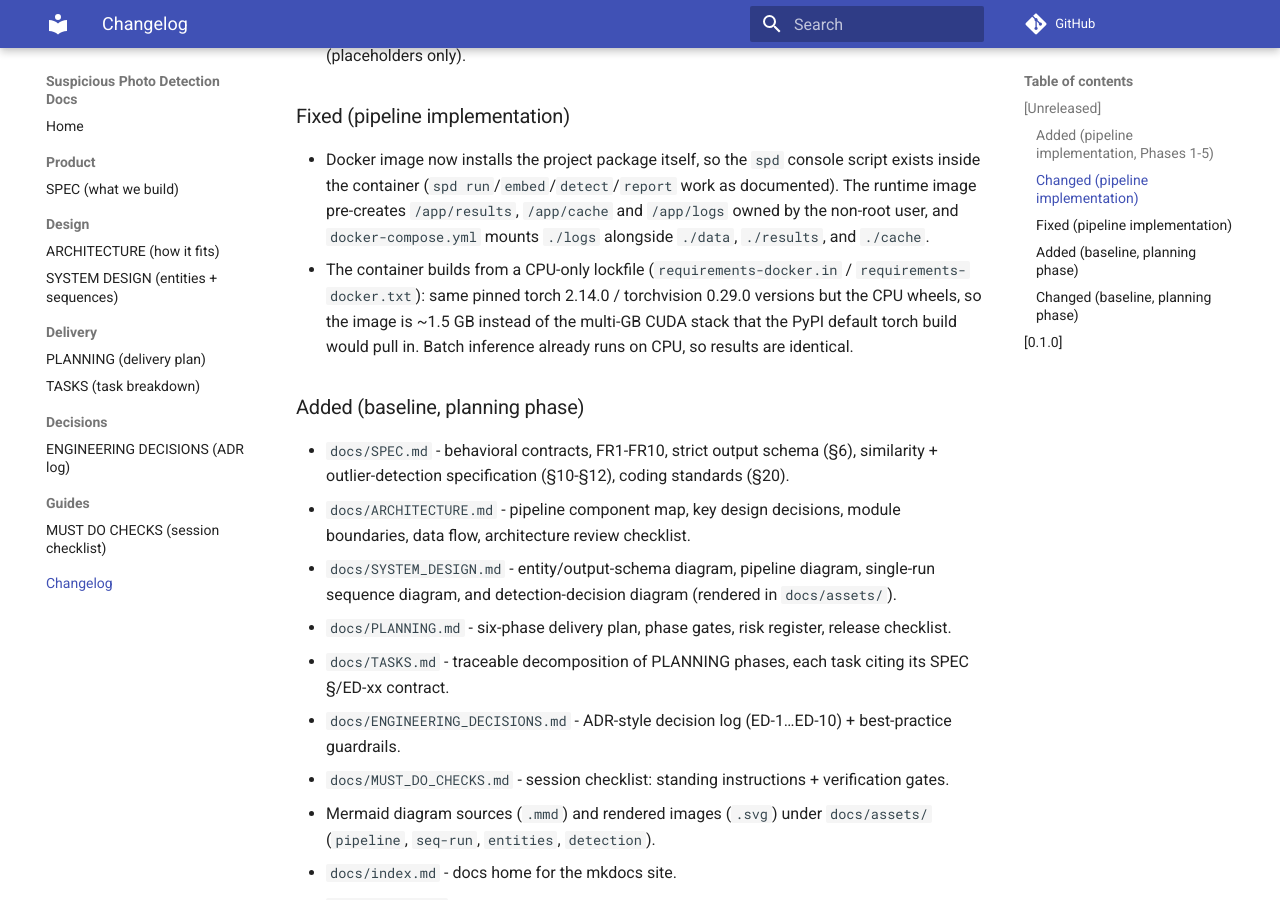
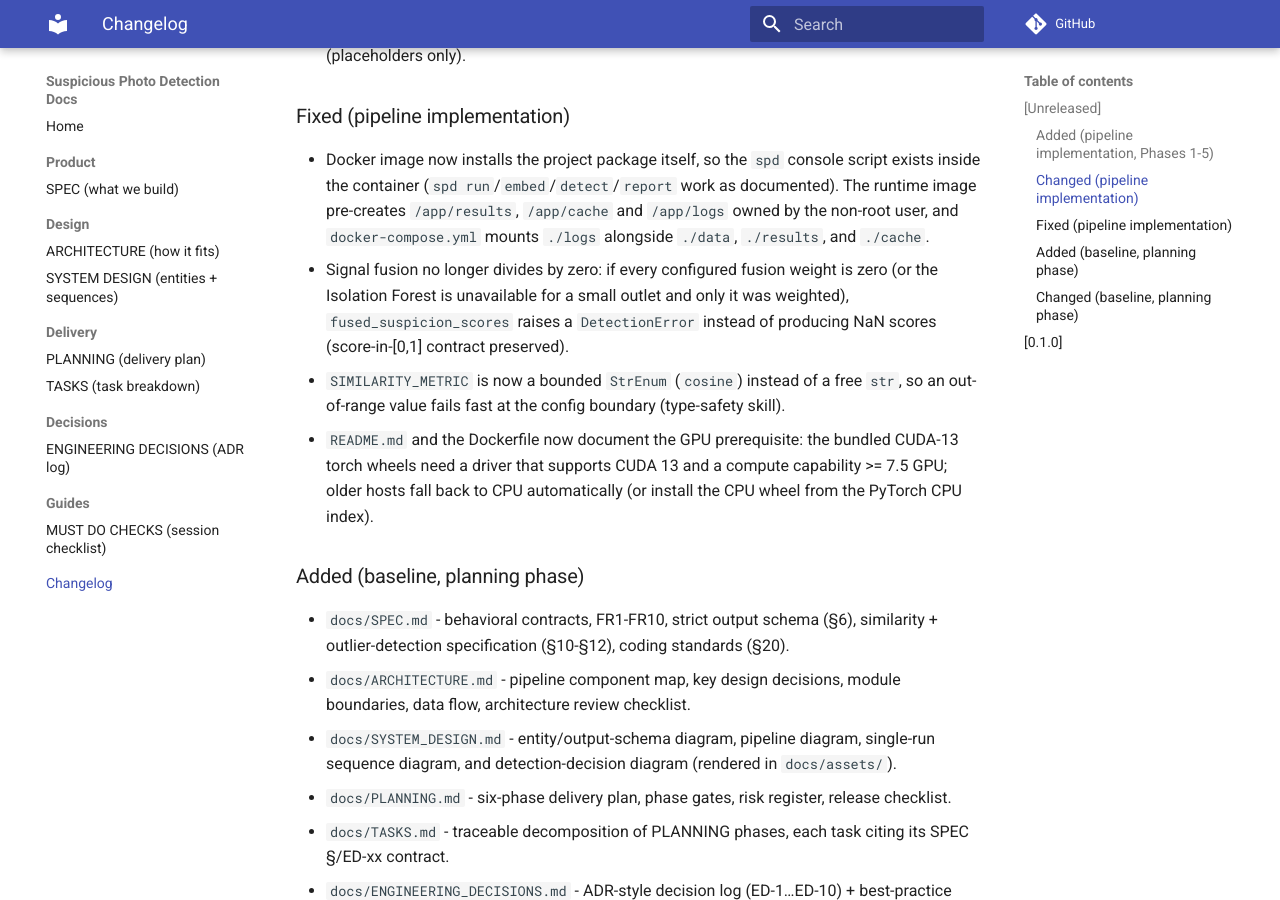
Before and after one commit to Mushfiqur-Rahman-Robin/suspicious-photo-detection, an MkDocs documentation site: the page built from docs/CHANGELOG.md, in a window 1280 px wide and 900 px high, scrolled down 2813 px. Built offline with MkDocs 1.6.1 and Material for MkDocs 9.7.7, drawn with Linux system fonts in a browser that asks for light colours; comment, search, counter and statistics services are not loaded; some of the changed text lies outside the part shown.

Commit message:
docs(changelog): correct stale entries and record fusion/config/GPU fixes
Update the test count (197) and remove the obsolete CPU-only-lockfile 'Fixed'
entry that contradicts the consolidated CUDA-enabled requirements.txt; record
the fusion zero-weight guard, the bounded SIMILARITY_METRIC enum, and the GPU
prerequisite documentation.

```diff
--- a/docs/CHANGELOG.md
+++ b/docs/CHANGELOG.md
@@ -109,11 +109,17 @@ All notable changes to this project are documented here. Format follows
   work as documented). The runtime image pre-creates `/app/results`, `/app/cache`
   and `/app/logs` owned by the non-root user, and `docker-compose.yml` mounts
   `./logs` alongside `./data`, `./results`, and `./cache`.
-- The container builds from a CPU-only lockfile (`requirements-docker.in` /
-  `requirements-docker.txt`): same pinned torch 2.14.0 / torchvision 0.29.0
-  versions but the CPU wheels, so the image is ~1.5 GB instead of the multi-GB
-  CUDA stack that the PyPI default torch build would pull in. Batch inference
-  already runs on CPU, so results are identical.
+- Signal fusion no longer divides by zero: if every configured fusion weight is
+  zero (or the Isolation Forest is unavailable for a small outlet and only it
+  was weighted), `fused_suspicion_scores` raises a `DetectionError` instead of
+  producing NaN scores (score-in-[0,1] contract preserved).
+- `SIMILARITY_METRIC` is now a bounded `StrEnum` (`cosine`) instead of a free
+  `str`, so an out-of-range value fails fast at the config boundary
+  (type-safety skill).
+- `README.md` and the Dockerfile now document the GPU prerequisite: the bundled
+  CUDA-13 torch wheels need a driver that supports CUDA 13 and a compute
+  capability >= 7.5 GPU; older hosts fall back to CPU automatically (or install
+  the CPU wheel from the PyTorch CPU index).
 
 ### Added (baseline, planning phase)
 - `docs/SPEC.md` - behavioral contracts, FR1-FR10, strict output schema (§6),
```
Also changed, not shown: other parts of docs/CHANGELOG.md (+1 -1 lines).
